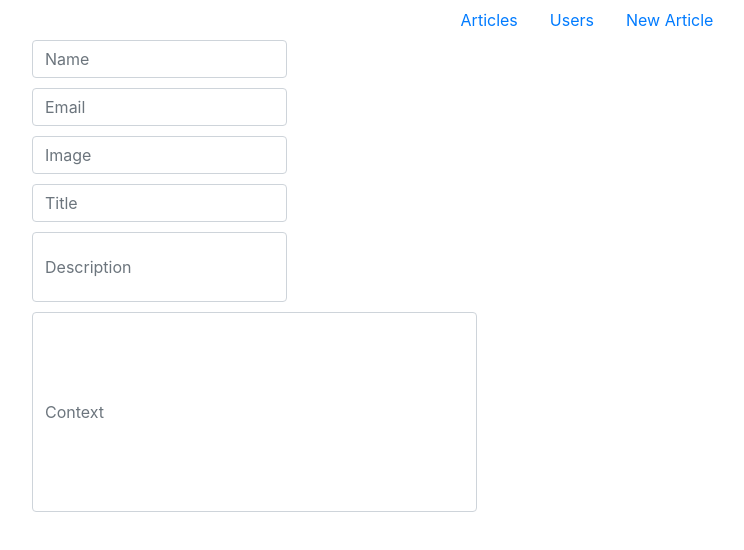
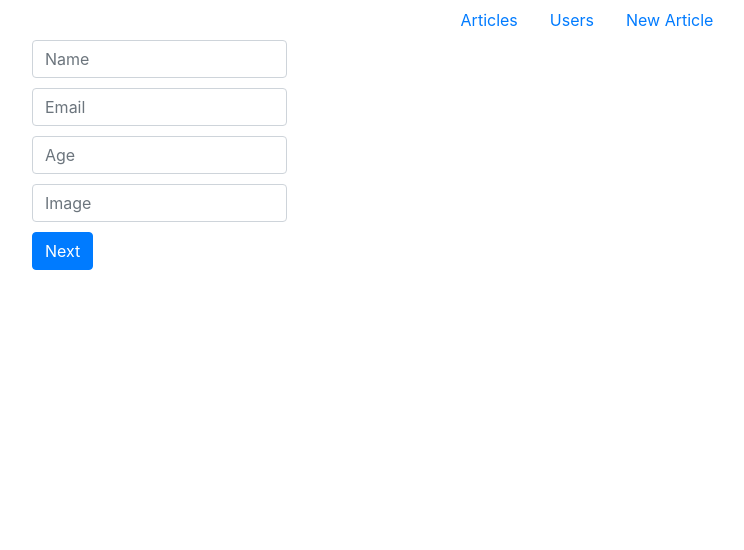
Before and after one commit to zamzoum94/Fetch-Articles, a React (Create React App) app: page / in a window 1280 px wide. Both pictures are taken after a click on the link "New Article". Shown: the top 550 px of the page, without its empty margins (53-797 px from the left). Built offline with nearby package versions, Linux system fonts and the light colour scheme.

Commit message:
updated the form in steps

```diff
--- a/package.json
+++ b/package.json
@@ -6,6 +6,11 @@
     "@testing-library/jest-dom": "^4.2.4",
     "@testing-library/react": "^9.5.0",
     "@testing-library/user-event": "^7.2.1",
+    "body-parser": "^1.19.0",
+    "cors": "^2.8.5",
+    "experss": "0.0.1-security",
+    "mongodb": "^3.5.7",
+    "mongoose": "^5.9.11",
     "react": "^16.13.1",
     "react-dom": "^16.13.1",
     "react-scripts": "3.4.1"
--- a/src/App.js
+++ b/src/App.js
@@ -15,7 +15,7 @@ class App extends React.Component {
       active : {
         0 : <Articles/>,
         1 : <Users/>,
-        2 : <NewArticle/>
+        2 : <NewArticle switchPage={this.switchPage.bind(this)}/>
       }
     };
   }
--- /dev/null
+++ b/src/modules/article_details.js
@@ -0,0 +1,40 @@
+import React from 'react';
+
+export default class ArticleDetails extends React.Component{
+    constructor(props){
+        super();
+        this.props = props;
+    }
+
+    render(){
+        return(
+            <div>
+                <div className='row spaceRow'>
+                    <div className='col-md-3'>
+                        <input className='form-control' type='text' placeholder='Title' name='title' id='title' required/>
+                    </div>
+                </div>
+                <div className='row spaceRow'>
+                    <div className='col-md-3'>
+                        <input className='form-control' type='text' placeholder='Image' name='urlArticleImage' id='urlUserImage' required/>
+                    </div>
+                </div>
+                <div className='row spaceRow'>
+                    <div className='col-md-3'>
+                        <input className='form-control descriptionRow' type='textarea' rows='2' placeholder='Description' name='title' id='title' required/>
+                    </div>
+                </div>
+                <div className='row spaceRow'>
+                    <div className='col-md-5'>
+                        <input className='form-control context' type='textarea' rows='6' placeholder='Context' name='context' id='context' required/>
+                    </div>
+                </div>
+                <div className='roc spaceRow'>
+                    <div className='col-md-1'>
+                        <button type="submit" class="btn btn-primary" onClick={()=>{this.props.switchPage(0)}}>Submit</button>
+                    </div>
+                </div>
+            </div>
+        )
+    }
+}
--- a/src/modules/new_article.js
+++ b/src/modules/new_article.js
@@ -1,43 +1,33 @@
 import React from 'react';
-
+import ArticeDetails from './article_details';
+import UserDetails from './user_details';
 
 export default class NewArticle extends React.Component{
+    constructor(props){
+        super();
+        this.props = props;
+        this.state ={
+            form : {
+                0 : <UserDetails nextForm={this.nextForm.bind(this)}/>,
+                1 : <ArticeDetails switchPage = {props.switchPage.bind(this)}/>
+            },
+            currForm : 0
+        }
+    }
+
+    nextForm(){
+        this.setState({
+            currForm : 1
+        });
+    }
+
     render(){
         return(
-            <form>
+            <form method='POST' method='/postarticle'>
                 <div className='form-group'>
-                    <div className='row'>
-                        <div className='col-md-3'>
-                            <input className='form-control' type='text' placeholder='Name' name='nameUser' id='nameUser' required/>
-                        </div>
-                    </div>
-                    <div className='row spaceRow'>
-                        <div className='col-md-3'>
-                            <input className='form-control' type='email' placeholder='Email' name='email' id='email' required/>
-                        </div>
-                    </div>
-                    <div className='row spaceRow'>
-                        <div className='col-md-3'>
-                            <input className='form-control' type='text' placeholder='Image' name='urlImage' id='urlImage' required/>
-                        </div>
-                    </div>
-                    <div className='row spaceRow'>
-                        <div className='col-md-3'>
-                            <input className='form-control' type='text' placeholder='Title' name='title' id='title' required/>
-                        </div>
-                    </div>
-                    <div className='row spaceRow'>
-                        <div className='col-md-3'>
-                            <input className='form-control descriptionRow' type='textarea' rows='2' placeholder='Description' name='title' id='title' required/>
-                        </div>
-                    </div>
-                    <div className='row spaceRow'>
-                        <div className='col-md-5'>
-                            <input className='form-control context' type='textarea' rows='6' placeholder='Context' name='context' id='context' required/>
-                        </div>
-                    </div>
+                    {this.state.form[this.state.currForm]}
                 </div>
             </form>
-        )
+        );
     }
 }
--- /dev/null
+++ b/src/modules/user_details.js
@@ -0,0 +1,41 @@
+import React from 'react';
+
+
+export default class UserDetails extends React.Component{
+    constructor(props){
+        super();
+        this.props = props;
+    }
+
+    render(){
+        return(
+            <div>
+                <div className='row'>
+                    <div className='col-md-3'>
+                        <input className='form-control' type='text' placeholder='Name' name='nameUser' id='nameUser' required/>
+                    </div>
+                </div>
+                <div className='row spaceRow'>
+                    <div className='col-md-3'>
+                        <input className='form-control' type='email' placeholder='Email' name='email' id='email' required/>
+                    </div>
+                </div>
+                <div className='row spaceRow'>
+                    <div className='col-md-3'>
+                        <input className='form-control' type='text' placeholder='Age' name='age' id='age' required/>
+                    </div>
+                </div>
+                <div className='row spaceRow'>
+                    <div className='col-md-3'>
+                        <input className='form-control' type='text' placeholder='Image' name='urlUserImage' id='urlUserImage' required/>
+                    </div>
+                </div>
+                <div className='row spaceRow'>
+                    <div className='col-md-1'>
+                        <button type="submit" class="btn btn-primary" onClick={()=>{this.props.nextForm()}}>Next</button>
+                    </div>
+                </div>
+            </div>
+        )
+    }
+}
```
Also changed, not shown: 2 other files (tests, documents, lock files or other folders).
